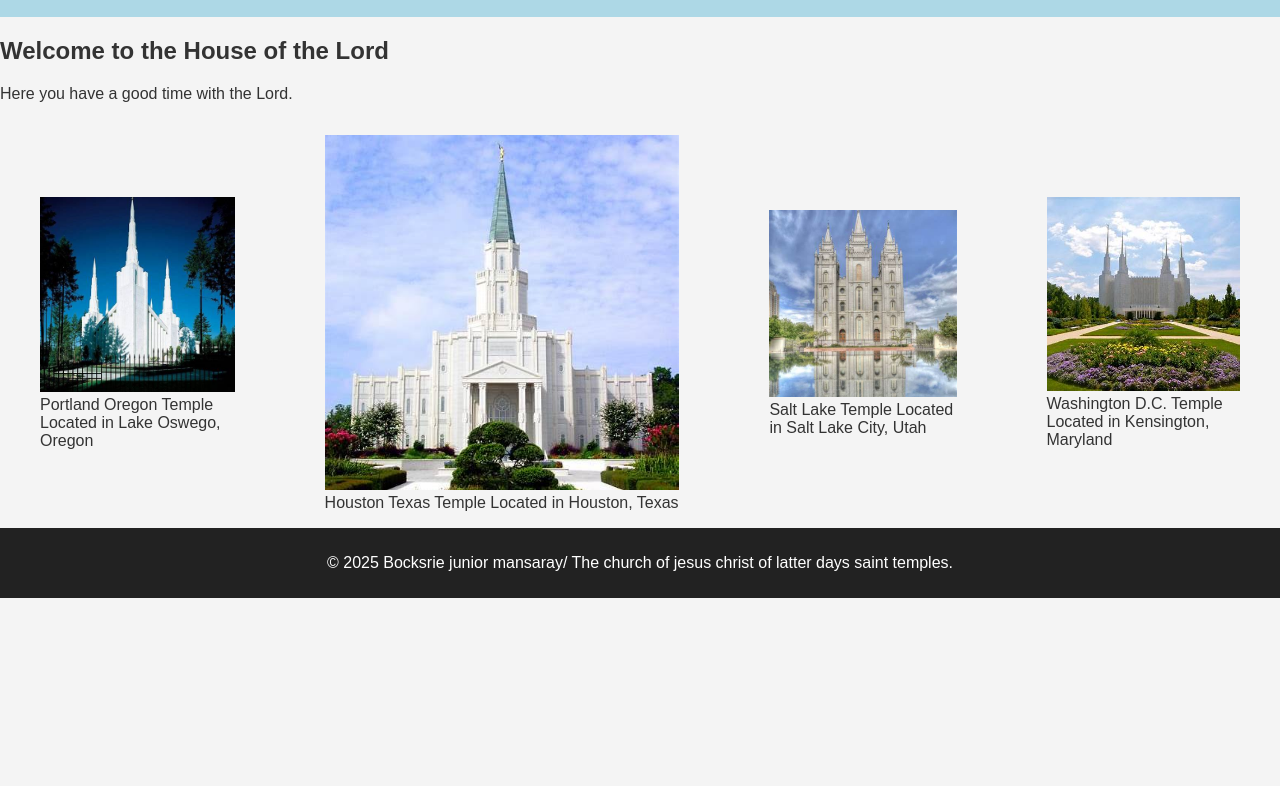
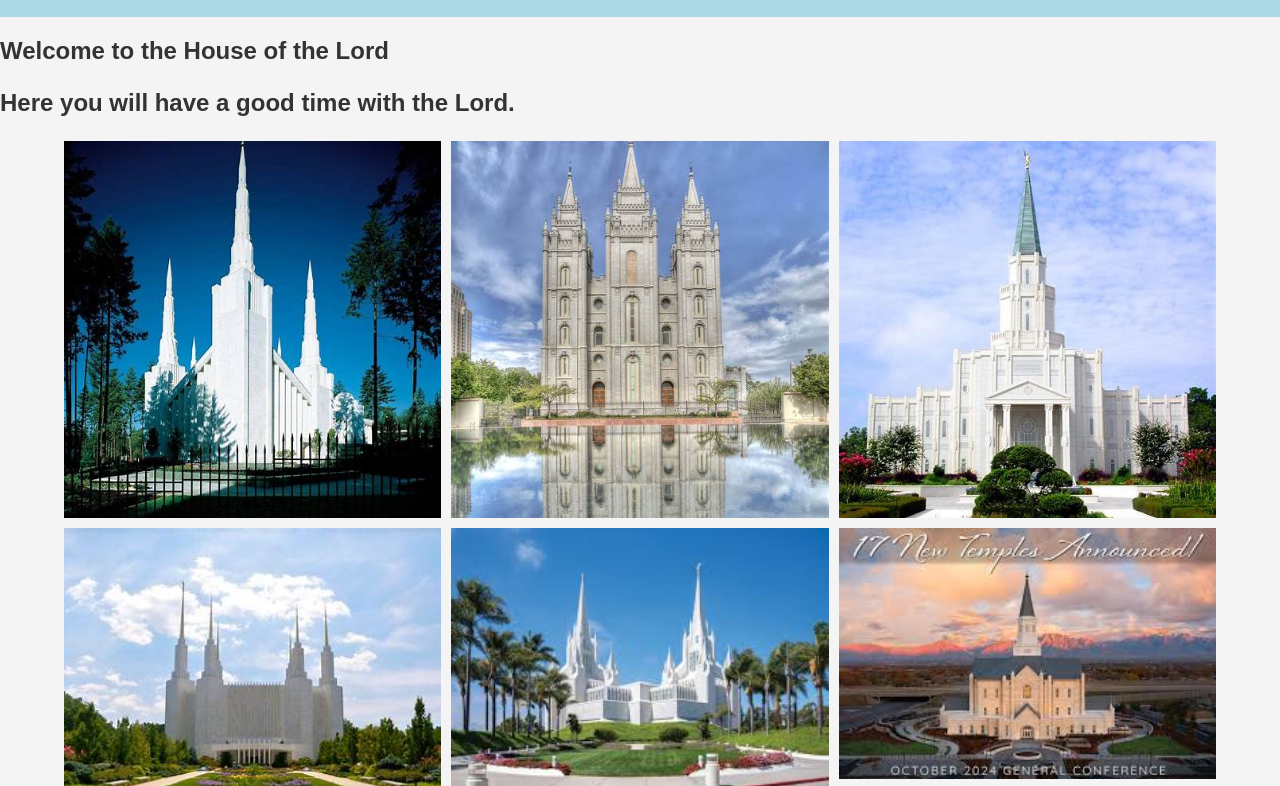
Before and after one commit to wxford/wdd131, a plain HTML site: page temples.html in a window 1280 px wide. Shown: the part 73-859 px from the top of the page. Before the commit the page ends 800 px from the top, so only its background shows below. Drawn offline with Linux system fonts and the light colour scheme.

Commit message:
another update

```diff
--- a/styles/temples.css
+++ b/styles/temples.css
@@ -48,6 +48,19 @@ header {
     height: auto;
 }
 
+.grid-container {
+    display: grid;
+    grid-template-columns: repeat(3, 1fr);
+    grid-gap: 10px;
+    width: 90%;
+    margin: auto;
+}
+
+.grid-container img {
+    width: 100%;
+    height: auto;
+}
+
 footer {
     text-align: center;
     background: #222;
--- a/temples.html
+++ b/temples.html
@@ -3,11 +3,11 @@
 
 <head>
     <meta charset="UTF-8">
-    <meta name="viewport" content="width=device-width, initial-scale=1.0">
+    <meta name="viewport" content="width=device-width,initial-scale=1.0">
     <meta name="description" content="A well-structured and accessible webpage">
     <meta name="keywords" content="HTML, CSS, JavaScript, Web Development">
     <meta name="author" content="Your Name">
-    <title>Accessible Web Page</title>
+    <title>temples of the church of jesus christ of latter days saint</title>
     <link rel="stylesheet" href="styles/temples.css">
     <link rel="stylesheet" href="styles/temples-large.css"> <!-- Added this line -->
 </head>
@@ -23,40 +23,34 @@
                 <li><a href="#">About</a></li>
                 <li><a href="#">Services</a></li>
                 <li><a href="#">Contact</a></li>
+                <li><a href="#">Contact</a></li>
             </ul>
         </nav>
     </header>
 
     <main>
         <section class="hero">
-            <h1>Welcome to the House of the Lord</h1>
-            <p>Here you have a good time with the Lord.</p>
+            <h1>Welcome to the House of the Lord
+                <p>Here you will have a good time with the Lord.</p>
+            </h1>
         </section>
+        <div class="grid-container">
+            <img src="image/temple01.jpg" alt="LDS Temple">
+            <img src="image/temple02.jpg" alt="LDS Temple">
+            <img src="image/temple03.jpg" alt="LDS Temple">
+            <img src="image/temple04.jpg" alt="LDS Temple">
+            <img src="image/temple05.jpg" alt="LDS Temple">
+            <img src="image/temple06.jpg" alt="LDS Temple">
+            <img src="image/temple07.jpg" alt="LDS Temple">
+            <img src="image/temple08.jpg" alt="LDS Temple">
+            <img src="image/temple09.jpg" alt="LDS Temple">
+        </div>
 
-        <section class="gallery">
-            <figure>
-                <img src="image/temple01.jpg" alt="Description of image 1">
-                <figcaption>Portland Oregon Temple Located in Lake Oswego, Oregon</figcaption>
-            </figure>
-            <figure>
-                <img src="image/temple03.jpg" alt="Description of image 2">
-                <figcaptionHouston>Houston Texas Temple Located in Houston, Texas</figcaption>
-            </figure>
-            <figure>
-                <img src="image/temple02.jpg" alt="Description of image 1">
-                <figcaption>Salt Lake Temple Located in Salt Lake City, Utah
-</figcaption>
-            </figure>
-            <figure>
-                <img src="image/temple04.jpg" alt="Description of image 1">
-                <figcaption>Washington D.C. Temple Located in Kensington, Maryland
-</figcaption>
-            </figure>
-        </section>
     </main>
 
     <footer>
-        <p>&copy; <span id="2025">2025</span> Bocksrie junior mansaray/ The church of jesus christ of latter days saint temples.</p>
+        <p>&copy; <span id="2025">2025</span> Bocksrie junior mansaray/ The church of jesus christ of latter days saint
+            temples.</p>
         <p><span id="lastModified"></span></p>
     </footer>
 
```
Also changed, not shown: index.html (+1 -1 lines), image/temple05.jpg (added), image/temple06.jpg (added), image/temple07.jpg (added), image/temple08.jpg (added), image/temple09.jpg (added).
